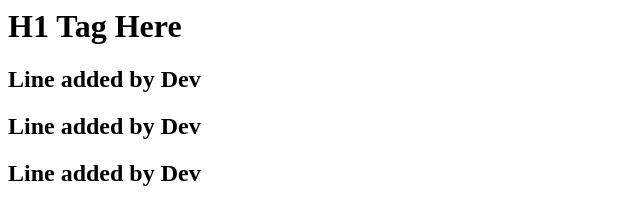
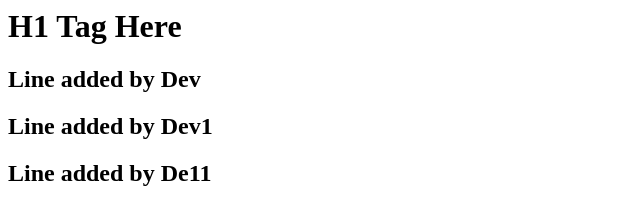
Before and after one commit to rvsavant/Day10, a plain HTML site: page index.html in a window 1280 px wide. Shown: the full height of the page, 0-640 px from the left. Drawn offline with Linux system fonts and the light colour scheme.

Commit message:
verified

```diff
--- a/index.html
+++ b/index.html
@@ -1,4 +1,4 @@
 <h1>H1 Tag Here</h1>
 <h2>Line added by Dev</h2>
-<h2>Line added by Dev</h2>
-<h2>Line added by Dev</h2>
+<h2>Line added by Dev1</h2>
+<h2>Line added by De11</h3>
```
